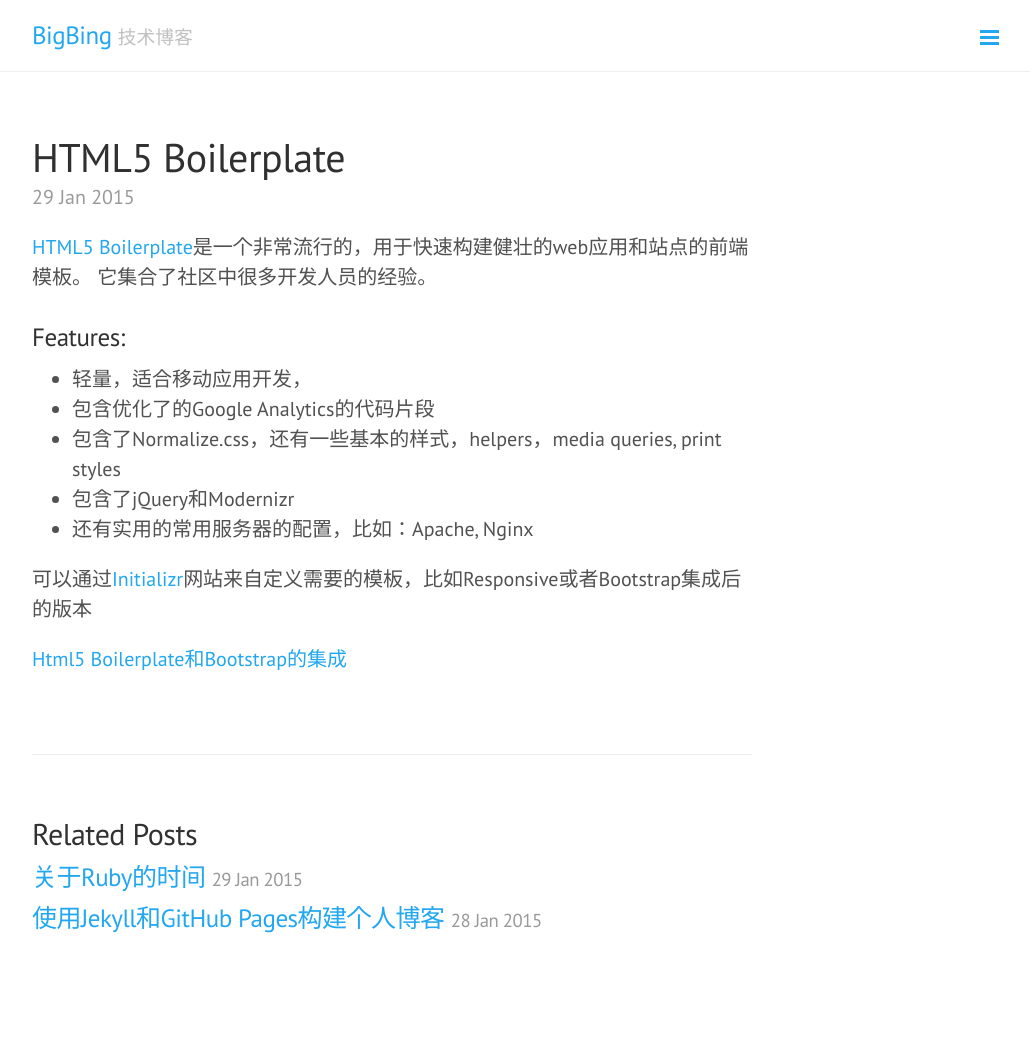
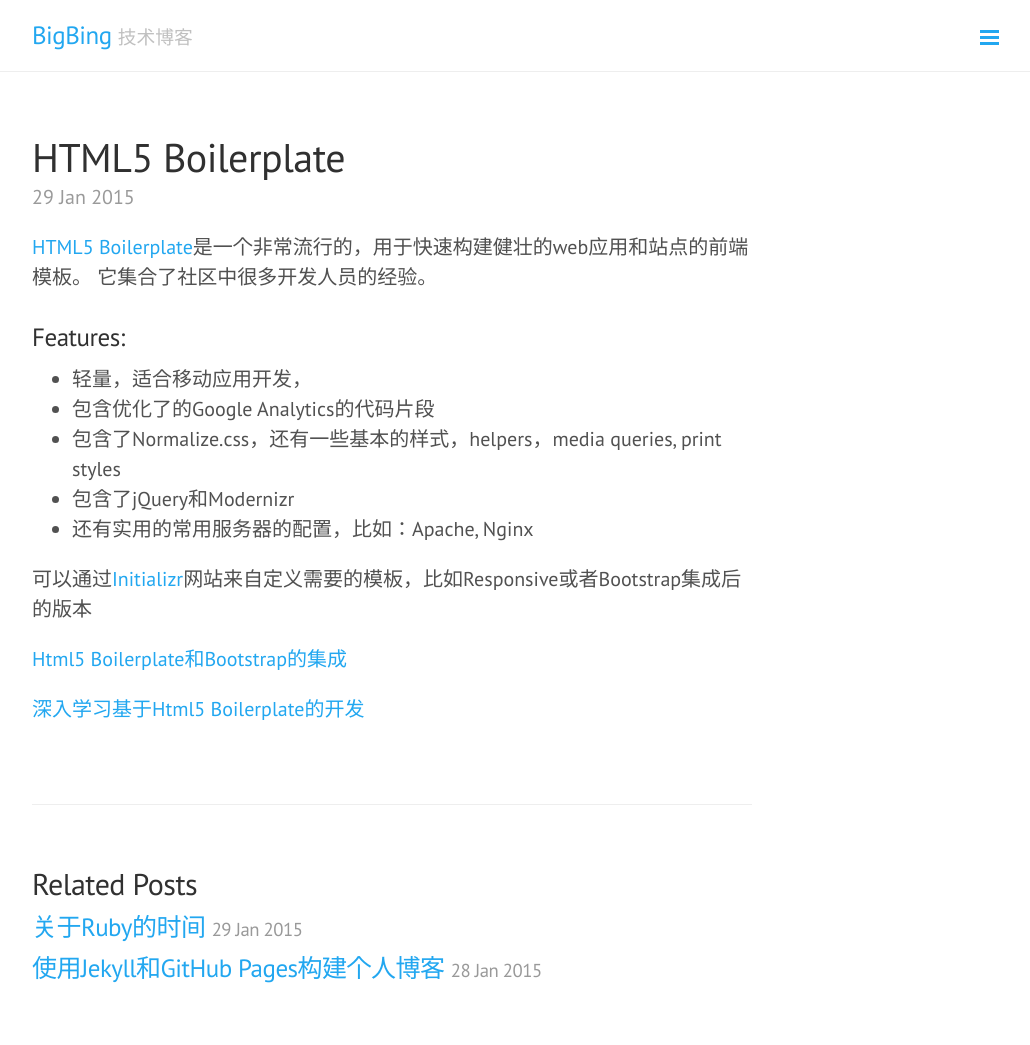
Before and after one commit to bingxie/bingxie.github.io, a Jekyll site: the page built from _posts/2015-01-29-about-html5-boilerplate.md, in a window 1280 px wide. Shown: the whole page, without its empty margins (248-1278 px from the left). Built offline with Jekyll 4.4.1, drawn with Linux system fonts in a browser that asks for light colours; Markdown is read by kramdown in place of the engine named in the settings; comment, search, counter and statistics services are not loaded; before the commit the page ends 995 px from its top, so only the background shows below that.

Commit message:
Update html

```diff
--- a/_includes/head.html
+++ b/_includes/head.html
@@ -1,4 +1,5 @@
 <head>
+  <meta charset="utf-8">
   <link href="http://gmpg.org/xfn/11" rel="profile">
   <meta http-equiv="X-UA-Compatible" content="IE=edge">
   <meta http-equiv="content-type" content="text/html; charset=utf-8">
--- a/_layouts/default.html
+++ b/_layouts/default.html
@@ -1,5 +1,5 @@
 <!DOCTYPE html>
-<html lang="en-us">
+<html>
 
   {% include head.html %}
 
--- a/_posts/2015-01-29-about-html5-boilerplate.md
+++ b/_posts/2015-01-29-about-html5-boilerplate.md
@@ -16,3 +16,5 @@ title: HTML5 Boilerplate
 可以通过[Initializr](http://www.initializr.com/)网站来自定义需要的模板，比如Responsive或者Bootstrap集成后的版本
 
 [Html5 Boilerplate和Bootstrap的集成](http://www.quora.com/Is-Bootstrap-a-complement-OR-an-alternative-to-HTML5-Boilerplate-or-viceversa/answer/Nicolas-Gallagher)
+
+[深入学习基于Html5 Boilerplate的开发](https://github.com/h5bp/html5-boilerplate/blob/v4.3.0/doc/extend.md)
```
Also changed, not shown: todo.md (+1 -0 lines).
